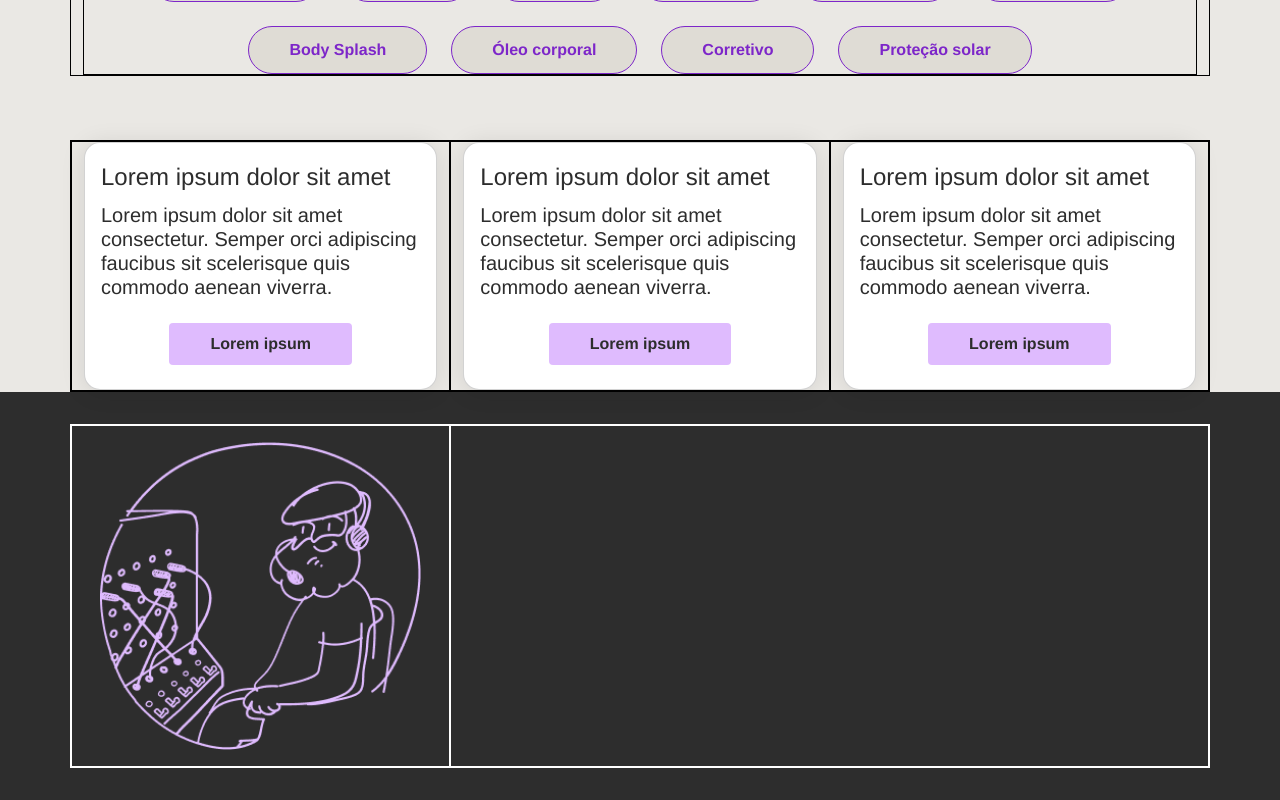
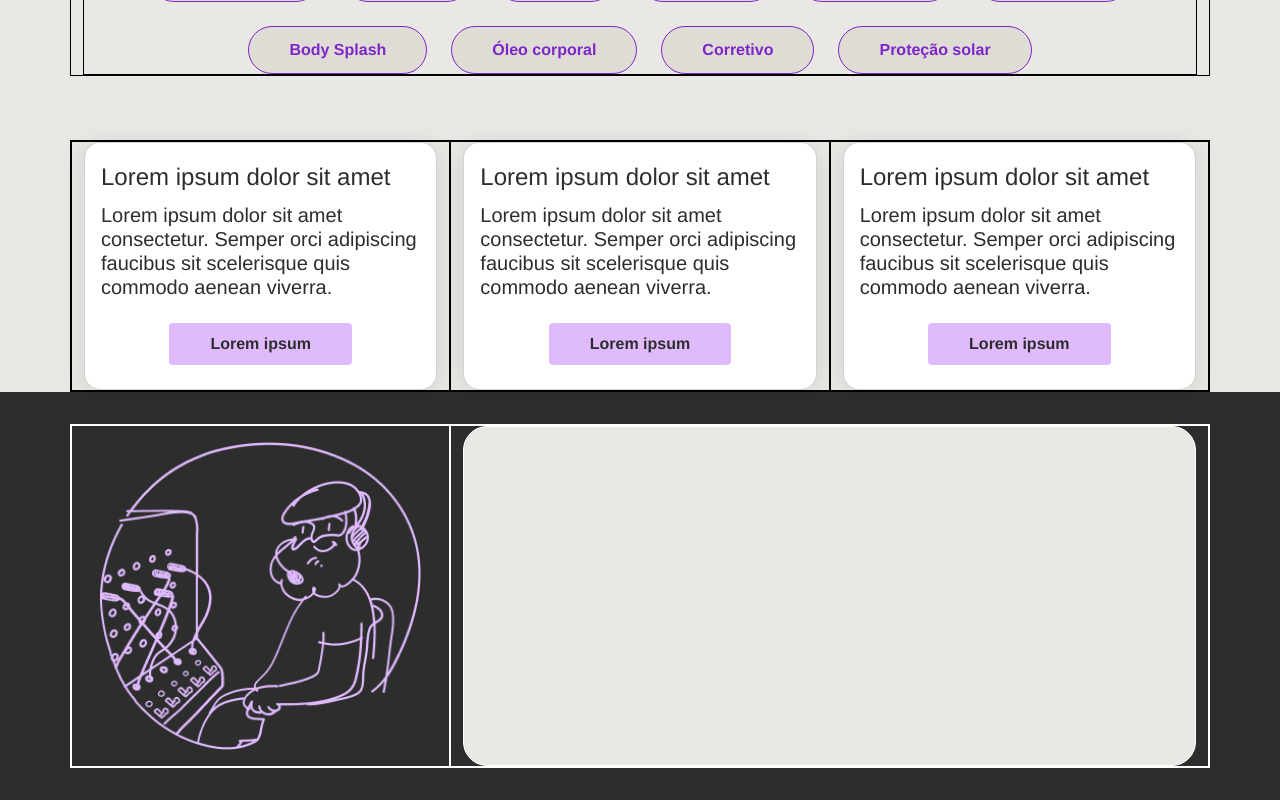
Before and after one commit to lshv04/Monks1, a React (Vite) app: page / in a window 1280 px wide. Shown: the part 2464-3264 px from the top of the page. Built offline with nearby package versions, Linux system fonts and the light colour scheme.

Commit message:
trabalhando container de form section7

```diff
--- a/src/components/Section7.jsx
+++ b/src/components/Section7.jsx
@@ -15,7 +15,9 @@ const Section7 = () => {
                         />
                     </div>
                     <div className={`col-12 col-md-8 bord1 ${styles.gridColumn}`}>
-                        {/* Conteúdo da segunda coluna */}
+                        <div className={`bord1 ${styles.form}`}>
+
+                        </div>
                     </div>
                 </div>
             </div>
--- a/src/components/Section7.module.css
+++ b/src/components/Section7.module.css
@@ -31,7 +31,14 @@
     object-fit: cover; /* Garante que a imagem seja cortada corretamente, se necessário */
 
 }
+.form{
+    height: 100%;
+    background-color: #EAE8E4;
+    border-radius: 24px;
+    padding: 1.5rem;
 
+
+}
 /* Responsividade */
 @media (max-width: 768px) {
 
```
